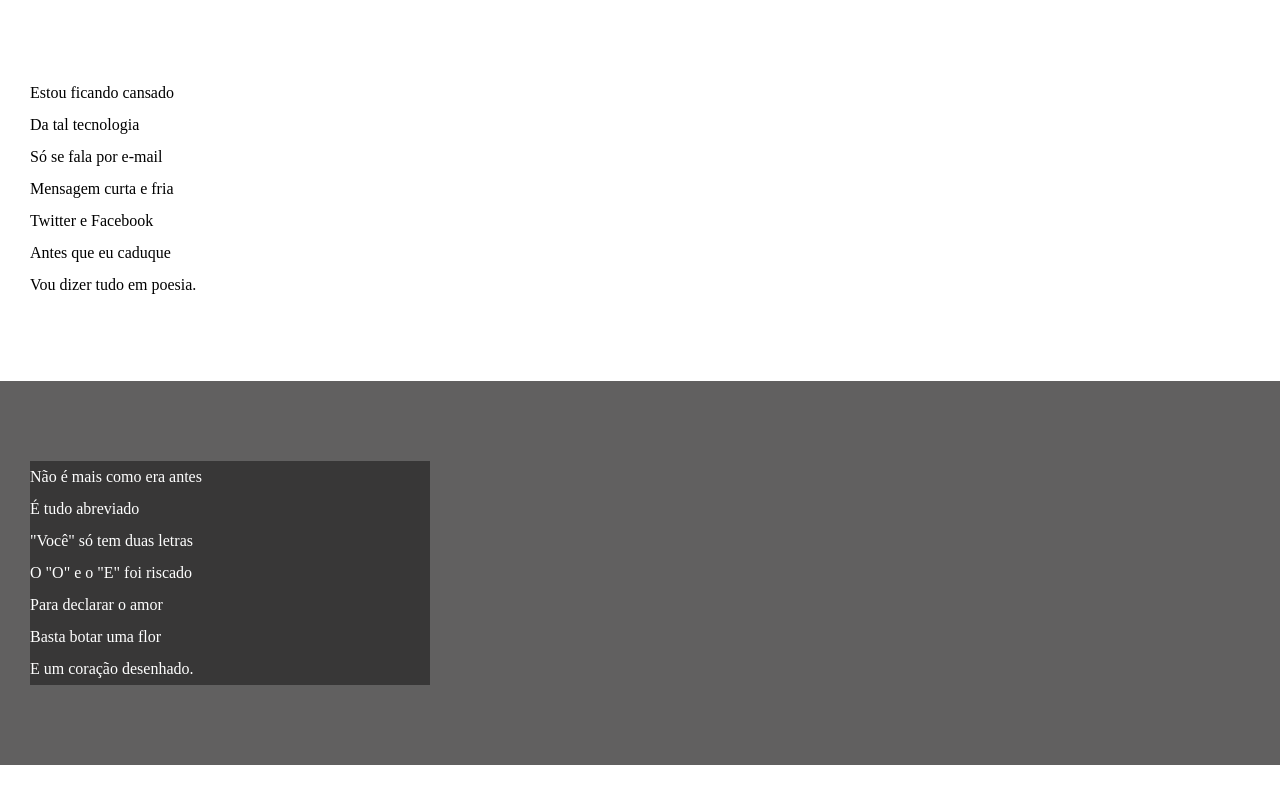
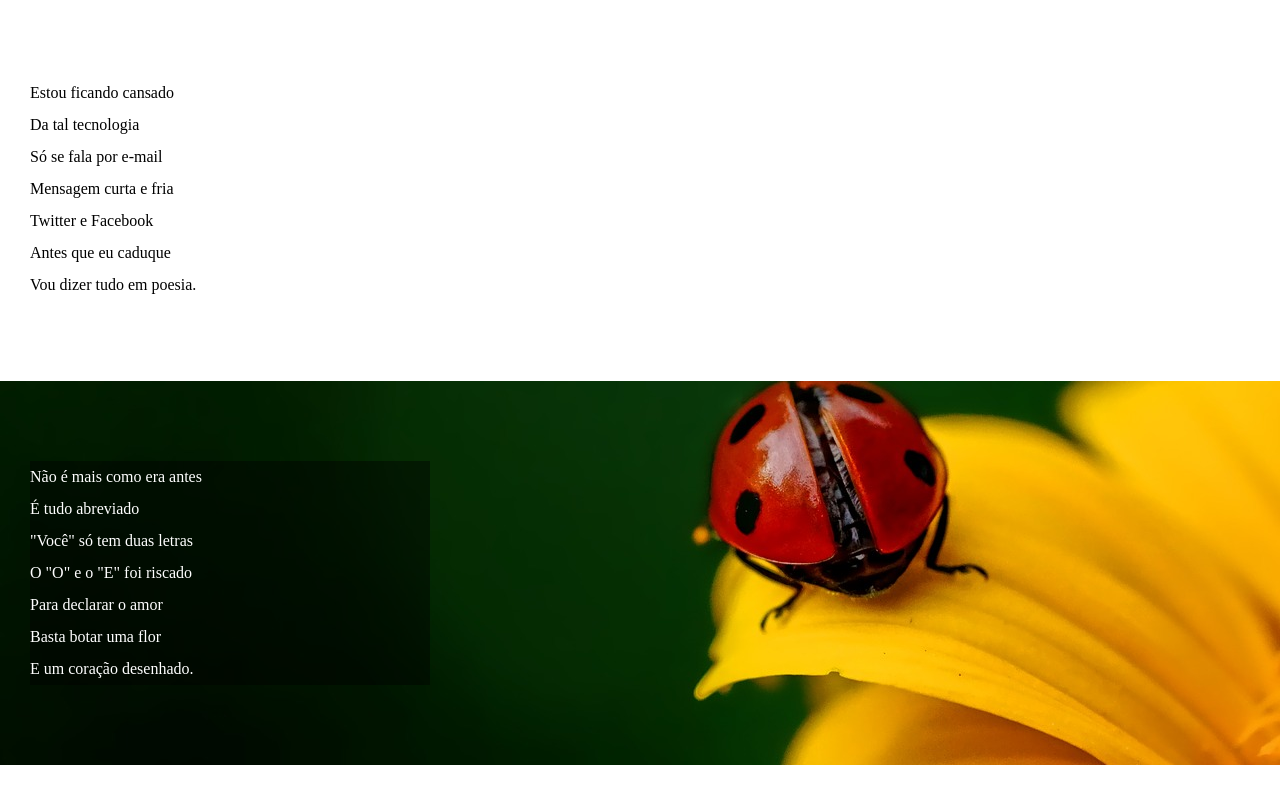
Before and after one commit to gabrielyago25/cordel-website, a plain HTML site: page page/index.html in a window 1280 px wide. Shown: the part 160-952 px from the top of the page. Drawn offline with Linux system fonts and the light colour scheme.

Commit message:
image 1 teste

```diff
--- a/css/cordel.css
+++ b/css/cordel.css
@@ -55,6 +55,8 @@ section.text-normal {
 section.text-image {
     background-color: rgb(97, 96, 96);
     color: white;
+    background-image: url("../images/background001.jpg");
+    background-position: center center;
 }
 
 section.text-image > p {
```
